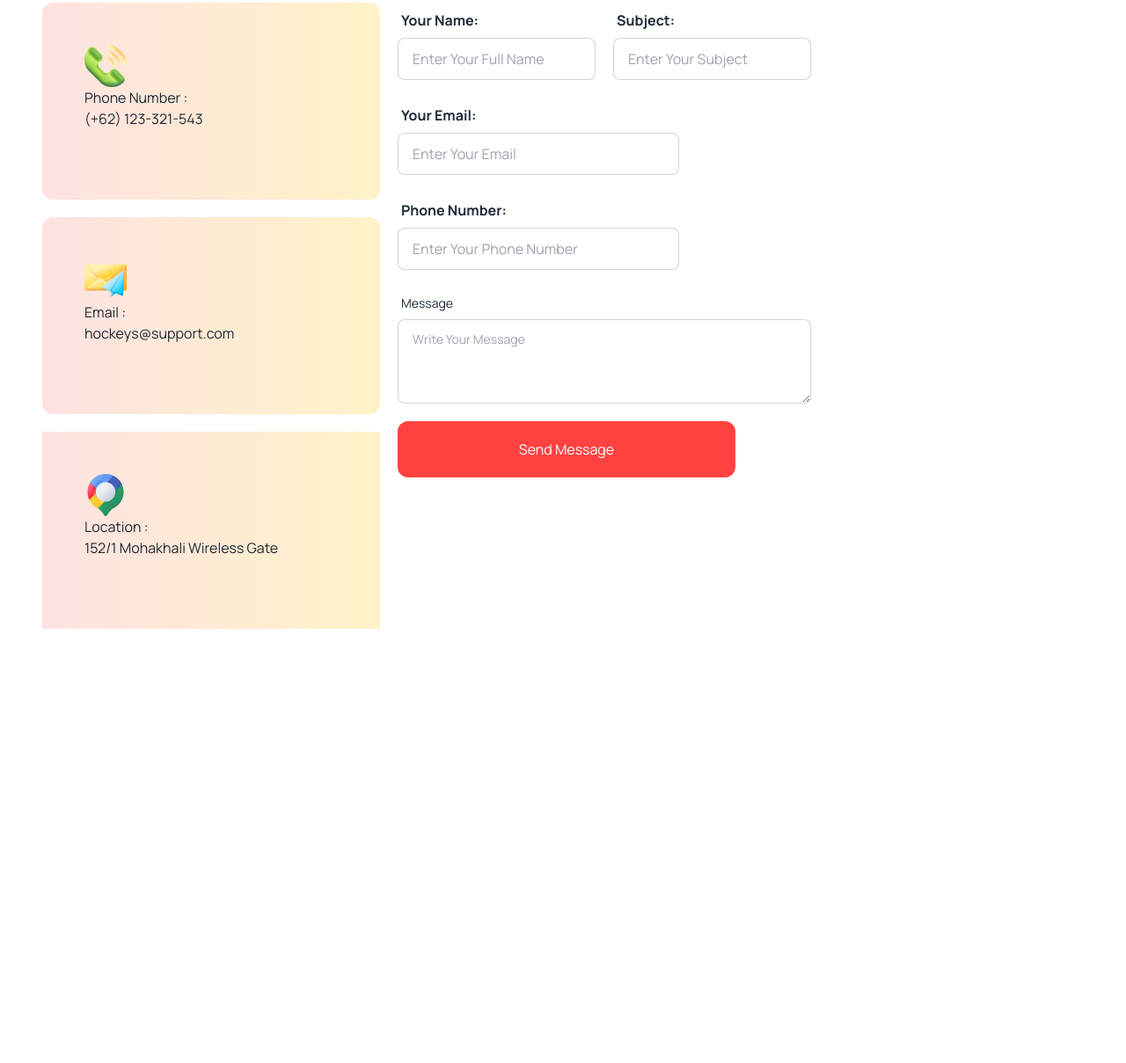
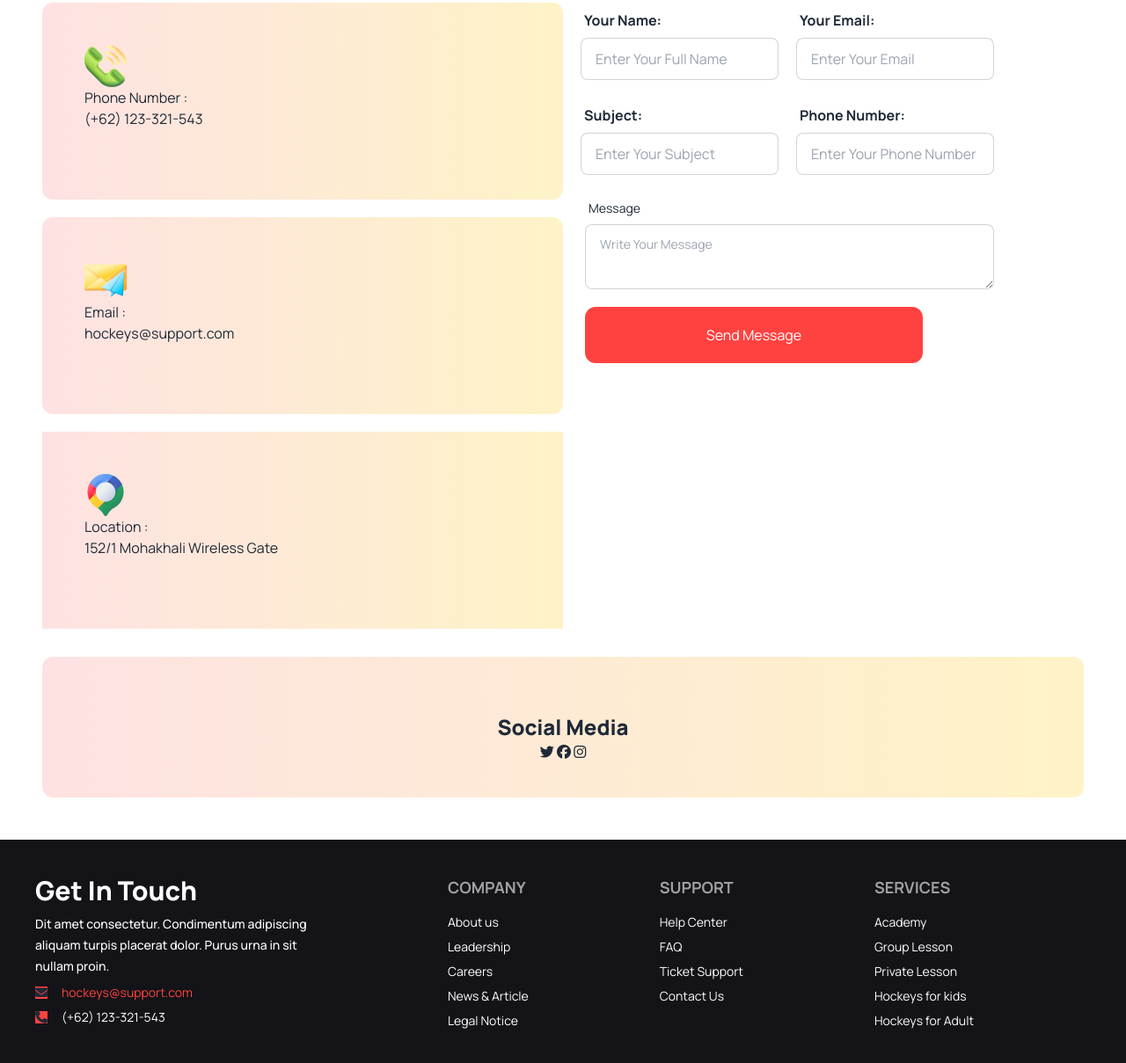
Before and after one commit to Razaul007/Hockeys, a plain HTML site: page index.html in a window 1280 px wide. Shown: the part 4981-6190 px from the top of the page at 88% size. Before the commit the page ends 5696 px from the top, so only its background shows below. Drawn offline with nearby package versions, Linux system fonts and the light colour scheme.

Commit message:
finished footer section

```diff
--- a/index.html
+++ b/index.html
@@ -448,7 +448,7 @@
             </div>
         </section>
         <!-- Get In Touch section -->
-        <section class="mx-12 ">
+        <section class="mx-12 my-12 ">
             <div class="mt-8">
                 <h2 class="text-2xl text-center lg:text-4xl mb-4 font-bold">
                     Get In Touch
@@ -459,31 +459,32 @@
                 </p>
             </div>
             <div class="flex flex-col lg:flex-row gap-5 ">
-                <div class="space-y-5">
-                    <div class="relative rounded-xl bg-gradient-to-r from-red-100 to-amber-100 w-96 h-56">
+                <div class="w-1/2 space-y-5">
+                    <div class="relative rounded-xl bg-gradient-to-r from-red-100 to-amber-100 h-56">
                         <img class="absolute pl-12 pt-12" src="Images/Group 1171275317.png" alt="" srcset="">
                         <p class="pl-12 pt-24">Phone Number : <br> (+62) 123-321-543 </p>
                     </div>
-                    <div class="relative rounded-xl bg-gradient-to-r from-red-100 to-amber-100 w-96 h-56">
+                    <div class="relative rounded-xl bg-gradient-to-r from-red-100 to-amber-100  h-56">
                         <img class="absolute pl-12 pt-12" src="Images/Group 1171275318.png" alt="" srcset="">
-                        <p class="pl-12 pt-24">Email :  <br>
+                        <p class="pl-12 pt-24">Email : <br>
                             hockeys@support.com </p>
                     </div>
-                    <div class="relative bg-gradient-to-r from-red-100 to-amber-100 w-96 h-56">
+                    <div class="relative bg-gradient-to-r from-red-100 to-amber-100  h-56">
                         <img class="absolute pl-12 pt-12" src="Images/Group 1171275321.png" alt="" srcset="">
-                        <p class="pl-12 pt-24">Location :  <br>
+                        <p class="pl-12 pt-24">Location : <br>
                             152/1 Mohakhali Wireless Gate </p>
                     </div>
 
                 </div>
-                <div class="flex lg:flex-col gap-5">
-                    <div class="flex flex-col lg:flex-row gap-5">
+                <div class="flex lg:flex-row gap-5">
+                    <div class="flex flex-col gap-5">
                         <div class="">
                             <label class="form-control w-full max-w-xs">
                                 <div class="label">
                                     <span class="label-text text-base font-bold">Your Name: </span>
                                 </div>
-                                <input type="text" placeholder="Enter Your Full Name" class="input input-bordered w-full max-w-xs" />
+                                <input type="text" placeholder="Enter Your Full Name"
+                                    class="input input-bordered w-full max-w-xs" />
                             </label>
                         </div>
                         <div>
@@ -491,7 +492,8 @@
                                 <div class="label">
                                     <span class="label-text text-base font-bold">Subject: </span>
                                 </div>
-                                <input type="text" placeholder="Enter Your Subject" class="input input-bordered w-full max-w-xs" />
+                                <input type="text" placeholder="Enter Your Subject"
+                                    class="input input-bordered w-full max-w-xs" />
                             </label>
                         </div>
                     </div>
@@ -501,7 +503,8 @@
                                 <div class="label">
                                     <span class="label-text text-base font-bold">Your Email: </span>
                                 </div>
-                                <input type="text" placeholder="Enter Your Email" class="input input-bordered w-full max-w-xs" />
+                                <input type="text" placeholder="Enter Your Email"
+                                    class="input input-bordered w-full max-w-xs" />
                             </label>
                         </div>
                         <div>
@@ -509,16 +512,18 @@
                                 <div class="label">
                                     <span class="label-text text-base font-bold">Phone Number: </span>
                                 </div>
-                                <input type="text" placeholder="Enter Your Phone Number" class="input input-bordered w-full max-w-xs" />
+                                <input type="text" placeholder="Enter Your Phone Number"
+                                    class="input input-bordered w-full max-w-xs" />
                             </label>
                         </div>
-                        <div class="">
+                        <div class="lg:-ml-60 w-auto h-auto ">
                             <label class="form-control">
                                 <div class="label">
                                     <span class="label-text">Message</span>
 
                                 </div>
-                                <textarea class="textarea textarea-bordered h-24" placeholder="Write Your Message"></textarea>
+                                <textarea class="textarea textarea-bordered w-full h-26"
+                                    placeholder="Write Your Message"></textarea>
 
                             </label>
                             <button class="p-5 w-96 rounded-xl bg-[#FF4240] text-white mt-5">Send Message</button>
@@ -530,10 +535,61 @@
                 </div>
 
             </div>
+            <div class="w-full h-40 mt-8  text-center rounded-xl bg-gradient-to-r from-red-100 to-amber-100">
+                <div>
+                    <h3 class="text-2xl font-extrabold pt-16">Social Media</h3>
+                </div>
+                <div>
+                    <i class="fa-brands fa-twitter"></i>
+                    <i class="fa-brands fa-facebook"></i>
+                    <i class="fa-brands fa-instagram"></i>
+                </div>
+            </div>
         </section>
 
     </main>
-    <footer></footer>
+    <footer class="footer p-10 bg-[#131318] text-base-content">
+        <aside>
+            <h3 class="text-3xl font-extrabold text-white">Get In Touch</h3>
+            <p class="text-white font-medium leading-6 w-80">Dit amet consectetur. Condimentum adipiscing aliquam turpis
+                placerat dolor. Purus urna in sit nullam proin. </p>
+            <div class="flex items-center gap-2">
+                <i class="bg-[#FF4240] fa-solid fa-envelope"></i> <br>
+                <p class="text-[#FF4240]">hockeys@support.com</p>
+            </div>
+            <div class="flex items-center gap-2">
+                <i class="bg-[#FF4240] fa-solid fa-phone"></i> <br>
+                <p class="text-white">(+62) 123-321-543</p>
+            </div>
+        </aside>
+
+        <nav class="text-white">
+                <header class="footer-title text-lg font-bold text-[#FFF]">Company</header>
+                <a class="link link-hover">About us</a>
+                <a class="link link-hover">Leadership</a>
+                <a class="link link-hover">Careers</a>
+                <a class="link link-hover">News & Article</a>
+                <a class="link link-hover">Legal Notice</a>
+        </nav>
+        <nav class="text-white">
+                <header class="footer-title text-lg font-bold text-[#FFF]">Support</header>
+                <a class="link link-hover">Help Center</a>
+                <a class="link link-hover">FAQ</a>
+                <a class="link link-hover">Ticket Support</a>
+                <a class="link link-hover">Contact Us</a>
+        </nav>
+
+        <nav class="text-white">
+            <header class="footer-title text-lg font-bold text-[#FFF]">Services</header>
+            <a class="link link-hover">Academy</a>
+            <a class="link link-hover">Group Lesson</a>
+            <a class="link link-hover">Private Lesson</a>
+            <a class="link link-hover">Hockeys for kids</a>
+            <a class="link link-hover">Hockeys for Adult</a>
+        </nav>
+
+
+    </footer>
 </body>
 
 </html>
```
Lines whose indentation alone changed are shown as unchanged.
